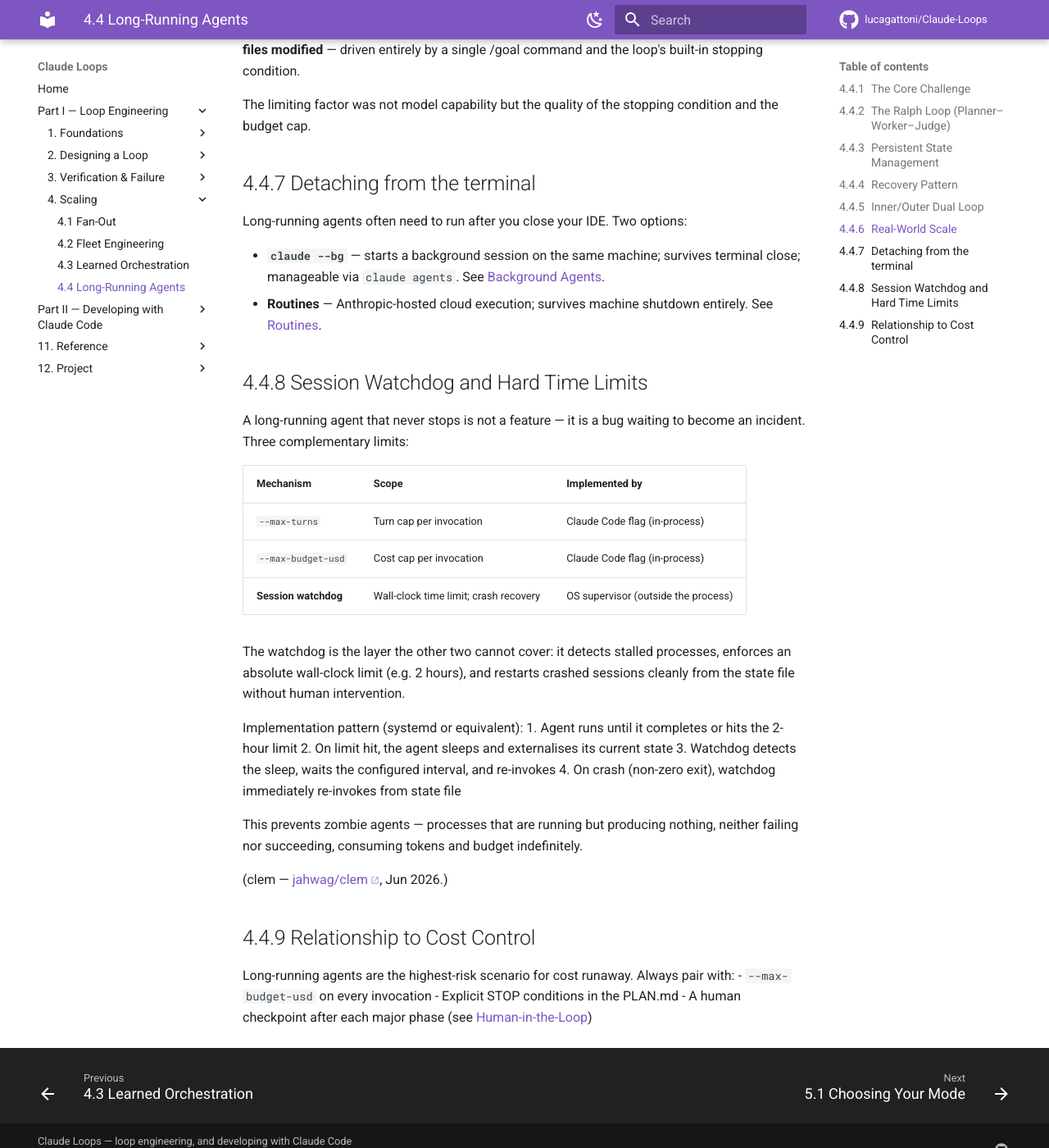
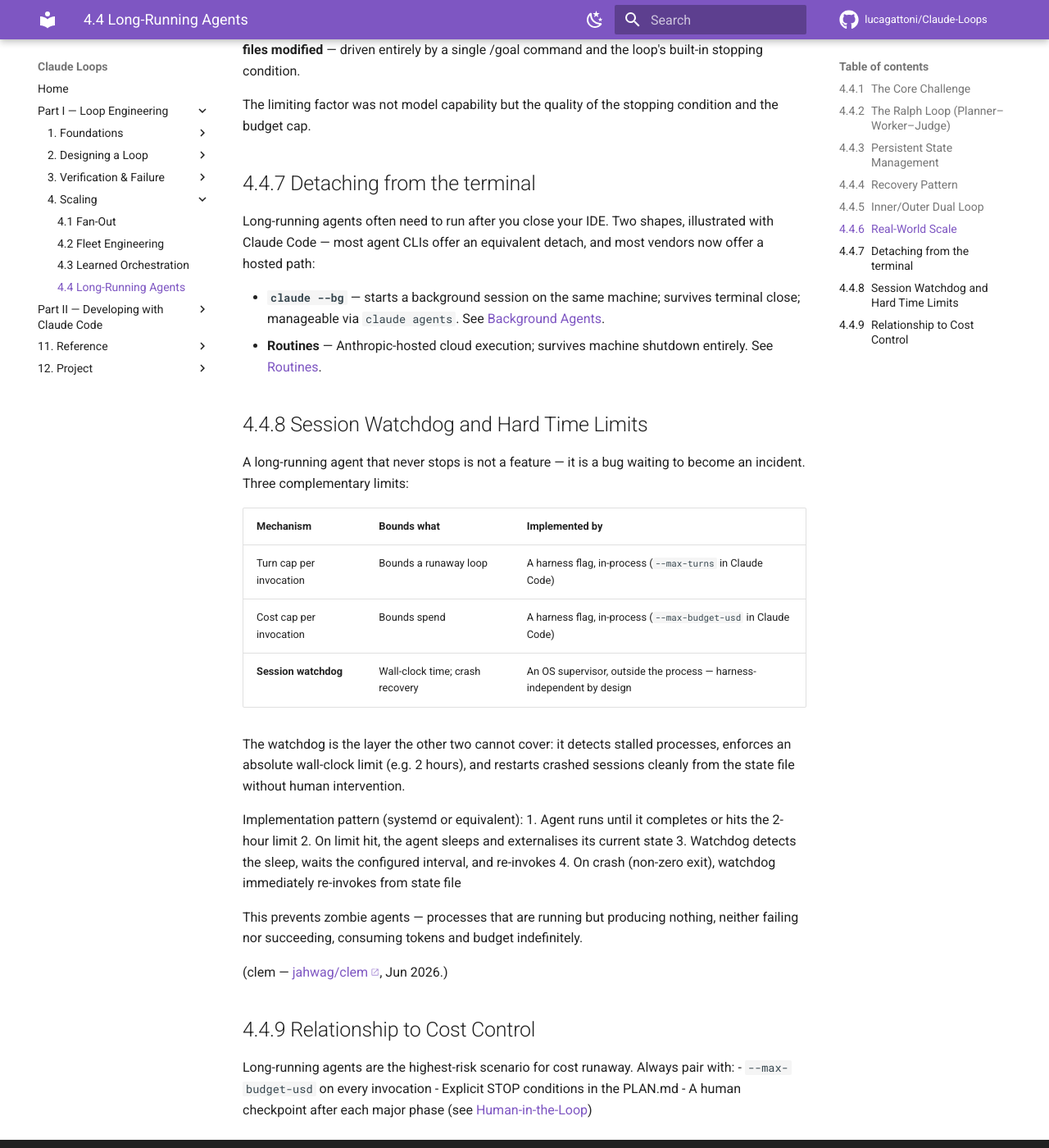
Before and after one commit to lucagattoni/Claude-Loops, an MkDocs documentation site: the page built from docs/25-long-running-agents.md, in a window 1280 px wide and 1400 px high, scrolled down 2024 px. Shown: the whole window at 82% size. Built offline with MkDocs 1.6.1 and Material for MkDocs 9.7.7, drawn with Linux system fonts in a browser that asks for light colours; comment, search, counter and statistics services are not loaded.

Commit message:
fix: six defects from adversarial review, including one this release introduced
A 6-lens review with one Sonnet refuter per finding and an Opus judge raised 13
findings; 11 survived refutation; 6 reached must-fix. Coverage FINDINGS, 20/20
agents, zero deaths, zero lost refuters.

HIGH -- docs/07 carried a fabricated table row: a 200-spawn-per-session cap with
an env var, CLAUDE_CODE_MAX_SUBAGENTS_PER_SESSION, that does not exist. The cap
was real once (v2.1.212) and was REMOVED in v2.1.224. Current docs say plainly
there is no limit on total spawns over a session. A reader would have pasted a
dead knob into settings.json. I added that row today, eleven lines above this
page own warning that an unversioned platform limit is an unversioned claim.
Found twice independently and simultaneously: by the review, and by a systematic
pass over the full 620KB changelog.

MEDIUM -- I OVER-CORRECTED EARLIER TODAY. I stripped an agent claim that the
AskUserQuestion auto-continue shipped in v2.1.198, having checked the changelog
and the HN thread and found nothing. The claim was TRUE. Anthropic own env-vars
reference states "In v2.1.198 and v2.1.199, auto-continue was on by default with
a 60000 (60 seconds) timeout", and the linked article pins it by binary diff.
I never checked either source. The narrow claim survives -- v2.1.198 changelog
entry does not mention it -- so the doc now says no CHANGELOG entry names it,
and shows where the version is actually recoverable. Calling a true claim
fabricated is the same defect as asserting a false one, in the other direction.

LOW -- HN comment count 127 -> 120 (measured via the Algolia API, stamped, since
it moves). Bun 6,502 commits labelled as the merges-excluded figure against the
source own 6,778 headline. docs/25 hedged: it is a Part I doc and this release
introduced the rule that Part I never REQUIRES Claude Code, then filed unaudited
content under it. The Anthropic multi-agent research post dated 2025-06-13 in
docs/35 and index -- it sat undated beside a 2026-09-04 quote, fifteen months
apart with nothing telling the reader.

Co-Authored-By: Claude Opus 5 (1M context) <noreply@anthropic.com>
Claude-Session: https://claude.ai/code/session_01SSrvCLEkkkcGZqr2FzBSrd

```diff
--- a/docs/25-long-running-agents.md
+++ b/docs/25-long-running-agents.md
@@ -88,7 +88,8 @@ and the budget cap.
 
 ## Detaching from the terminal
 
-Long-running agents often need to run after you close your IDE. Two options:
+Long-running agents often need to run after you close your IDE. Two shapes, illustrated with
+Claude Code — most agent CLIs offer an equivalent detach, and most vendors now offer a hosted path:
 
 - **`claude --bg`** — starts a background session on the same machine; survives terminal close; manageable via `claude agents`. See [Background Agents](29-background-agents.md).
 - **Routines** — Anthropic-hosted cloud execution; survives machine shutdown entirely. See [Routines](28-routines.md).
@@ -98,11 +99,11 @@ Long-running agents often need to run after you close your IDE. Two options:
 A long-running agent that never stops is not a feature — it is a bug waiting to
 become an incident. Three complementary limits:
 
-| Mechanism | Scope | Implemented by |
+| Mechanism | Bounds what | Implemented by |
 |---|---|---|
-| `--max-turns` | Turn cap per invocation | Claude Code flag (in-process) |
-| `--max-budget-usd` | Cost cap per invocation | Claude Code flag (in-process) |
-| **Session watchdog** | Wall-clock time limit; crash recovery | OS supervisor (outside the process) |
+| Turn cap per invocation | Bounds a runaway loop | A harness flag, in-process (`--max-turns` in Claude Code) |
+| Cost cap per invocation | Bounds spend | A harness flag, in-process (`--max-budget-usd` in Claude Code) |
+| **Session watchdog** | Wall-clock time; crash recovery | An OS supervisor, outside the process — harness-independent by design |
 
 The watchdog is the layer the other two cannot cover: it detects stalled processes,
 enforces an absolute wall-clock limit (e.g. 2 hours), and restarts crashed sessions
```
Also changed, not shown: docs/07-subagents.md (+7 -1 lines), docs/14-human-in-the-loop.md (+7 -2 lines), docs/23-fleet-engineering.md (+1 -1 lines), docs/35-choosing-your-mode.md (+1 -1 lines), docs/index.md (+1 -1 lines).
